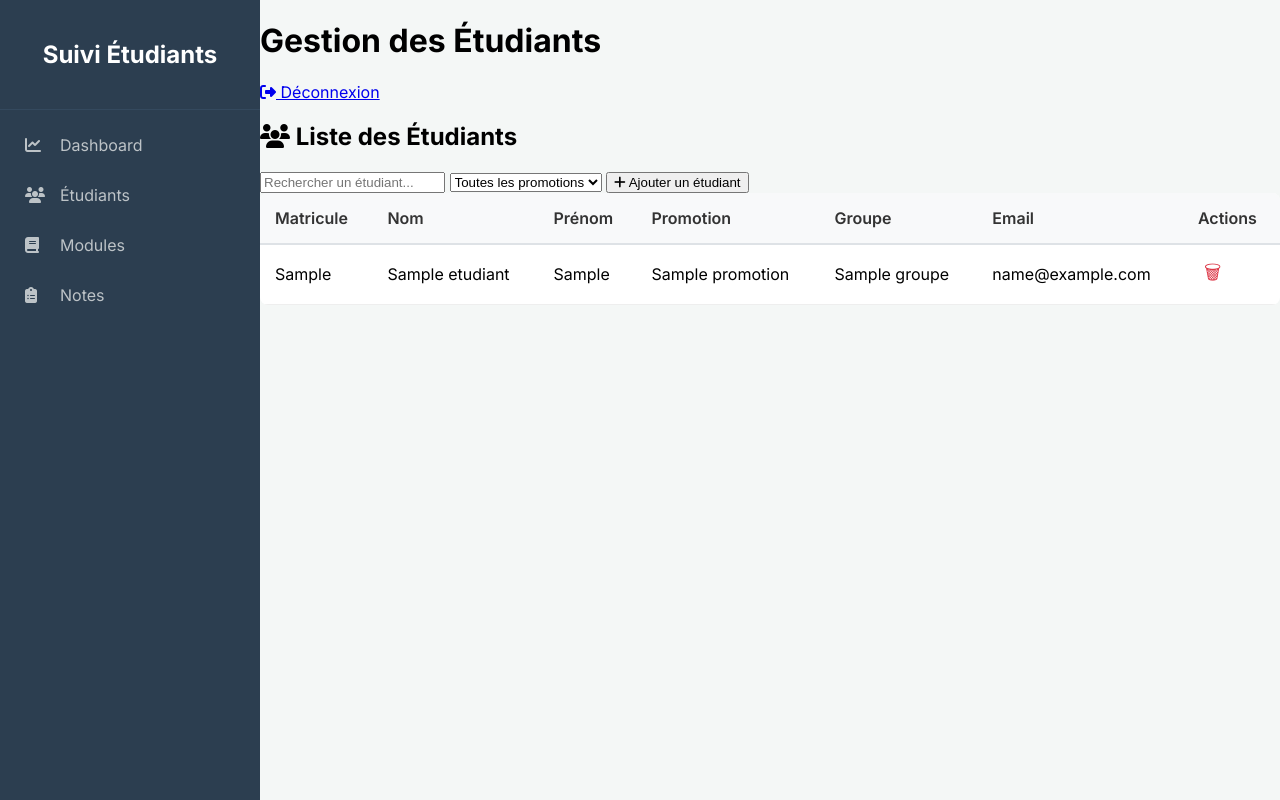
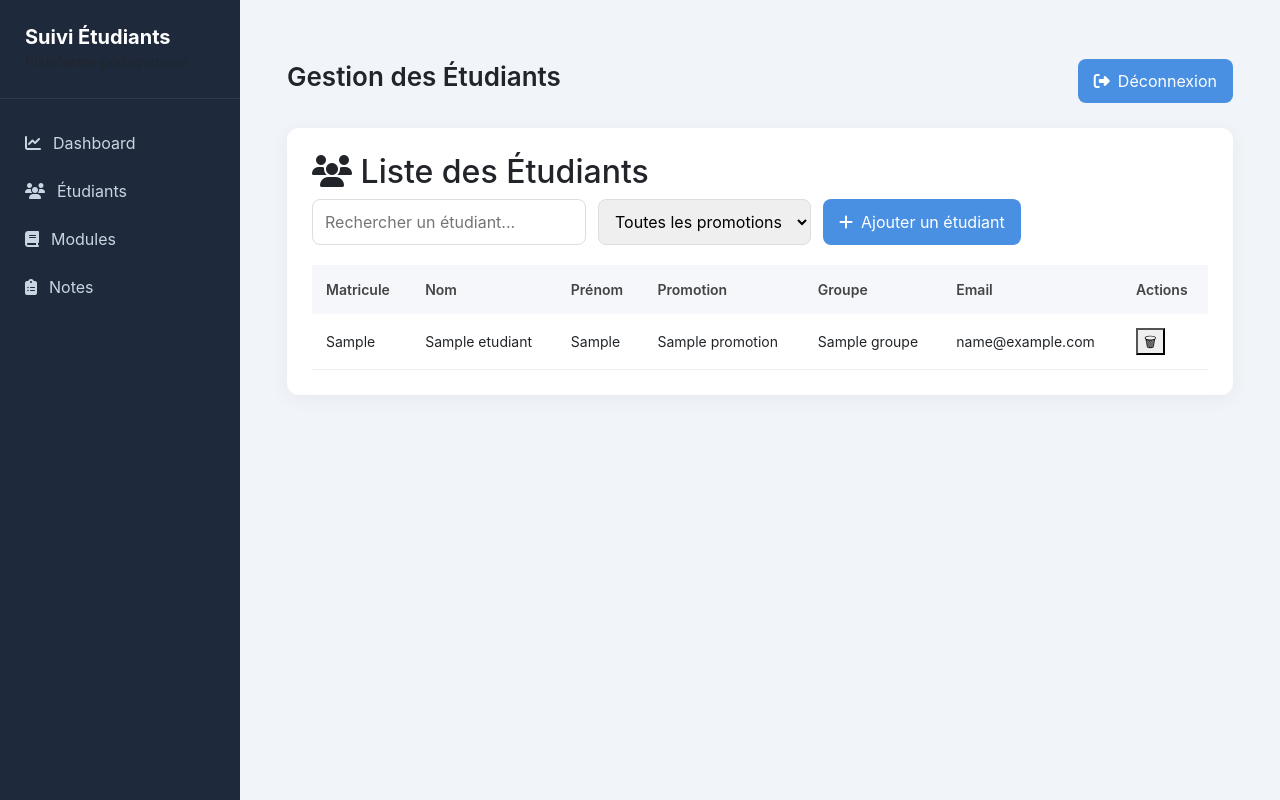
Before and after one commit to timatou/Projet-Tutor-, a Django app: page /etudiants/liste/ in a window 1280 px wide. Run offline with Django 5.2, Linux system fonts and the light colour scheme; tables that the repository leaves empty hold one stand-in row (values such as "Sample post").

Commit message:
refonte du css global et de m'application etuidant

```diff
--- a/application/settings.py
+++ b/application/settings.py
@@ -71,6 +71,9 @@ USE_I18N = True
 USE_TZ = True
 
 STATIC_URL = 'static/'
+STATICFILES_DIRS = [
+    BASE_DIR / 'static',
+]
 
 DEFAULT_AUTO_FIELD = 'django.db.models.BigAutoField'
 
--- a/etudiants/static/etudiants/css/etudiants.css
+++ b/etudiants/static/etudiants/css/etudiants.css
@@ -1,88 +1,126 @@
-/* --- Structure de la Table --- */
-#tableEtudiants {
-    width: 100%;
-    border-collapse: collapse;
-    background: white;
-    border-radius: 8px;
-    overflow: hidden;
+/* Layout */
+.topbar{
+    display:flex;
+    justify-content:space-between;
+    align-items:center;
+    margin-bottom:25px;
 }
 
-#tableEtudiants th {
-    background-color: #f8f9fa;
-    color: #333;
-    padding: 15px;
-    text-align: left;
-    font-weight: 600;
-    border-bottom: 2px solid #dee2e6;
+.content-area{
+    background:white;
+    padding:25px;
+    border-radius:12px;
+    box-shadow:0 4px 20px rgba(0,0,0,0.05);
 }
 
-#tableEtudiants td {
-    padding: 12px 15px;
-    border-bottom: 1px solid #eee;
-    vertical-align: middle;
+/* Table */
+.table-container{
+    width:100%;
 }
 
-/* --- Badges de Performance (Liaison Django Model) --- */
-.badge {
-    padding: 5px 12px;
-    border-radius: 20px;
-    font-size: 0.85rem;
-    font-weight: bold;
-    color: white;
-    display: inline-block;
+#tableEtudiants{
+    width:100%;
+    border-collapse:collapse;
 }
 
-.bg-success { background-color: #28a745; } /* Vert */
-.bg-warning { background-color: #ffc107; color: #212529; } /* Orange */
-.bg-danger { background-color: #dc3545; } /* Rouge */
-
-/* --- Modal Stylisé --- */
-.modal {
-    display: none; /* Caché par défaut */
-    position: fixed;
-    z-index: 9999;
-    left: 0; top: 0; width: 100%; height: 100%;
-    background-color: rgba(0, 0, 0, 0.5);
-    backdrop-filter: blur(4px);
-    justify-content: center;
-    align-items: center;
+#tableEtudiants th{
+    text-align:left;
+    padding:14px;
+    background:#f5f7fb;
+    font-weight:600;
+    font-size:14px;
+    color:#444;
 }
 
-.modal-content {
-    background: white;
-    padding: 30px;
-    border-radius: 12px;
-    width: 100%;
-    max-width: 450px;
-    box-shadow: 0 10px 25px rgba(0,0,0,0.2);
-    position: relative;
+#tableEtudiants td{
+    padding:14px;
+    border-bottom:1px solid #eee;
+    font-size:14px;
 }
 
-.close-modal {
-    position: absolute;
-    top: 15px; right: 20px;
-    font-size: 24px;
-    background: none; border: none; cursor: pointer;
+#tableEtudiants tbody tr:hover{
+    background:#fafafa;
 }
 
-/* --- Formulaire --- */
-#formEtudiant input, #formEtudiant select {
-    width: 100%;
-    padding: 10px;
-    margin: 10px 0;
-    border: 1px solid #ccc;
-    border-radius: 6px;
+/* Filters */
+.filters-bar{
+    display:flex;
+    gap:12px;
+    margin-bottom:20px;
 }
 
-.form-row {
-    display: flex; gap: 10px;
+.input-filter{
+    padding:10px 12px;
+    border-radius:8px;
+    border:1px solid #ddd;
+    min-width:200px;
 }
 
-.full-width { width: 100%; margin-top: 15px; }
+.input-filter:focus{
+    outline:none;
+    border-color:#4a90e2;
+}
 
-/* --- Boutons --- */
-.btn-icon.delete {
-    background: none; border: none; cursor: pointer;
-    font-size: 1.2rem; color: #dc3545; transition: 0.2s;
+/* Buttons */
+.btn-action{
+    background:#4a90e2;
+    color:white;
+    border:none;
+    padding:10px 16px;
+    border-radius:8px;
+    cursor:pointer;
+    text-decoration:none;
+    transition:0.2s;
+    display:inline-flex;
+    align-items:center;
+    gap:8px;
 }
-.btn-icon.delete:hover { transform: scale(1.2); }
+
+.btn-action:hover{
+    background:#357abd;
+}
+
+/* Modal */
+.modal{
+    display:none;
+    position:fixed;
+    inset:0;
+    background:rgba(0,0,0,0.4);
+    justify-content:center;
+    align-items:center;
+}
+
+.modal-content{
+    background:white;
+    padding:30px;
+    border-radius:14px;
+    width:420px;
+    max-width:90%;
+    box-shadow:0 20px 50px rgba(0,0,0,0.2);
+}
+
+/* Form */
+.form-group{
+    display:flex;
+    flex-direction:column;
+    margin-bottom:15px;
+}
+
+.form-group label{
+    font-size:13px;
+    margin-bottom:6px;
+    color:#555;
+}
+
+.form-group input,
+.form-group select{
+    padding:10px;
+    border-radius:8px;
+    border:1px solid #ddd;
+}
+
+.form-group input:focus,
+.form-group select:focus{
+    border-color:#4a90e2;
+    outline:none;
+}
--- a/static/css/style.css
+++ b/static/css/style.css
@@ -1,159 +1,71 @@
-/* RESET
-* { margin:0; padding:0; box-sizing:border-box; }
-body { font-family:"Segoe UI",sans-serif; background:#f5f7fa; color:#333; }
-a { text-decoration:none; color:inherit; }
-
-/* SIDEBAR */
-.sidebar {
-  width:250px; background:white; box-shadow:2px 0 10px rgba(0,0,0,.1);
-  display:flex; flex-direction:column; height:100vh;
-  position:fixed; left:0; top:0;
-}
-.sidebar-header {
-  padding:25px 20px; color:white;
-  background:linear-gradient(135deg,#667eea,#764ba2);
-}
-.menu { flex:1; padding:20px 0; }
-.menu-item {
-  display:block; padding:15px 25px; color:#555;
-  border-left:3px solid transparent; transition:.3s;
-}
-.menu-item:hover { background:#f5f5f5; border-left-color:#667eea; }
-.menu-item.active { background:#eef1ff; color:#667eea; border-left-color:#667eea; font-weight:600; }
-
-/* TOPBAR */
-.topbar {
-  background:white; padding:20px 30px;
-  box-shadow:0 2px 5px rgba(0,0,0,.1);
-  display:flex; justify-content:space-between; align-items:center;
-  margin-left:250px; position:fixed; top:0; left:250px; right:0;
-}
-.main-content { margin-left:250px; margin-top:80px; padding:30px; }
-.content-area { padding:30px; }
-
-/* BOUTONS */
-.btn-action {
-  padding:10px 18px; background:#667eea; color:white;
-  border:none; border-radius:6px; cursor:pointer;
-}
-.btn-action:hover { background:#5568d3; }
-
-/* CARDS */
-.stats-grid {
-  display:grid; grid-template-columns:repeat(auto-fit,minmax(250px,1fr));
-  gap:20px; margin-bottom:30px;
-}
-.stat-card {
-  background:white; padding:25px; border-radius:10px;
-  box-shadow:0 2px 8px rgba(0,0,0,.1);
-}
-.stat-value { font-size:32px; font-weight:700; }
-.stat-label { color:#666; }
-
-/* TABLES */
-.table-container {
-  background:white; border-radius:10px;
-  box-shadow:0 2px 8px rgba(0,0,0,.1);
-}
-th, td { padding:15px; }
-thead { background:#f5f7fa; }
-
-/* SELECT */
-select { padding:10px; border-radius:6px; border:1px solid #ddd; }
-
-/* MODAL */
-.modal {
-  display:none; position:fixed; z-index:100;
-  width:100%; height:100%; background:rgba(0,0,0,.4);
-  justify-content:center; align-items:center;
-}
-.modal-content {
-  background:white; padding:25px; border-radius:10px;
-}
-.close-modal { position:absolute; right:15px; top:10px; cursor:pointer; }
-
-/* CHART CANVAS */
-canvas { width:100% !important; height:280px !important; }
-/* ====== PAGE DE CONNEXION ====== */
-.login-container {
-  display: flex;
-  justify-content: center;
-  align-items: center;
-  min-height: 100vh;
-  background: linear-gradient(135deg, #667eea 0%, #764ba2 100%);
-  padding: 20px;
+/* GLOBAL LAYOUT */
+body{
+    background:#f1f4f9;
+    font-family: "Inter", sans-serif;
 }
 
-.login-box {
-  background: white;
-  padding: 40px;
-  border-radius: 15px;
-  box-shadow: 0 15px 35px rgba(0, 0, 0, 0.2);
-  width: 100%;
-  max-width: 400px;
-  text-align: center;
+/* Sidebar */
+.sidebar{
+    position:fixed;
+    left:0;
+    top:0;
+    width:240px;
+    height:100vh;
+    background:#1e293b;
+    color:white;
+    padding:25px 0;
 }
 
-.login-header i {
-  font-size: 60px;
-  color: #667eea;
-  margin-bottom: 15px;
+.sidebar-header{
+    padding:0 25px 25px 25px;
+    border-bottom:1px solid rgba(255,255,255,0.08);
 }
 
-.login-header h1 {
-  font-size: 24px;
-  margin-bottom: 5px;
+.sidebar-header h2{
+    font-size:20px;
+    margin:0;
 }
 
-.login-header p {
-  color: #666;
-  font-size: 14px;
-  margin-bottom: 25px;
+.sidebar-header small{
+    color:#94a3b8;
 }
 
-.form-group {
-  margin-bottom: 20px;
-  text-align: left;
+/* Menu */
+.menu{
+    margin-top:20px;
+    display:flex;
+    flex-direction:column;
 }
 
-.form-group label {
-  display: block;
-  margin-bottom: 8px;
-  font-weight: 500;
+.menu-item{
+    padding:12px 25px;
+    color:#cbd5e1;
+    text-decoration:none;
+    display:flex;
+    align-items:center;
+    gap:12px;
+    transition:0.2s;
 }
 
-.form-group input {
-  width: 100%;
-  padding: 12px 15px;
-  border: 2px solid #e0e0e0;
-  border-radius: 8px;
-  font-size: 14px;
+.menu-item:hover{
+    background:#334155;
+    color:white;
 }
 
-.form-group input:focus {
-  border-color: #667eea;
-  outline: none;
+.menu-item.active{
+    background:#2563eb;
+    color:white;
 }
 
-.btn-login {
-  width: 100%;
-  padding: 12px;
-  background: linear-gradient(135deg, #667eea 0%, #764ba2 100%);
-  color: white;
-  border: none;
-  border-radius: 8px;
-  font-size: 16px;
-  font-weight: 600;
-  cursor: pointer;
-  transition: transform 0.2s;
+/* Main */
+.main-content{
+    margin-left:240px;
+    padding:35px;
+    min-height:100vh;
 }
 
-.btn-login:hover {
-  transform: translateY(-2px);
+/* Page title */
+.topbar h1{
+    font-size:26px;
+    font-weight:600;
 }
-
-.login-footer {
-  margin-top: 20px;
-  color: #666;
-  font-size: 12px;
-}
--- a/templates/base.html
+++ b/templates/base.html
@@ -5,59 +5,62 @@
     <meta charset="UTF-8">
     <meta name="viewport" content="width=device-width, initial-scale=1.0">
     <title>{% block title %}Gestion Scolaire{% endblock %}</title>
-    <link href="https://fonts.googleapis.com/css2?family=Inter:wght@300;400;500;600;700&display=swap" rel="stylesheet">
-    <link rel="stylesheet" href="https://cdnjs.cloudflare.com/ajax/libs/font-awesome/6.4.0/css/all.min.css">
 
-    <style>
-        :root {
-            --sidebar-width: 260px;
-            --primary-color: #4a90e2;
-            --bg-color: #f4f7f6;
-            --sidebar-bg: #2c3e50;
-        }
-        body { font-family: 'Inter', sans-serif; margin: 0; display: flex; background-color: var(--bg-color); }
+    <!-- Bootstrap -->
+    <link href="https://cdn.jsdelivr.net/npm/bootstrap@5.3.3/dist/css/bootstrap.min.css" rel="stylesheet">
 
-        .sidebar {
-            width: var(--sidebar-width); height: 100vh; background: var(--sidebar-bg);
-            color: white; position: fixed; left: 0; top: 0; z-index: 1000;
-        }
+    <!-- Icons -->
+    <link rel="stylesheet" href="https://cdnjs.cloudflare.com/ajax/libs/font-awesome/6.5.0/css/all.min.css">
 
-        .sidebar-header { padding: 20px; text-align: center; border-bottom: 1px solid #34495e; }
+    <!-- GLOBAL CSS -->
+    <link rel="stylesheet" href="{% static 'css/style.css' %}">
 
-        .menu { padding: 10px 0; }
-        .menu-item {
-            display: flex; align-items: center; padding: 15px 25px;
-            color: #bdc3c7; text-decoration: none; transition: 0.3s;
-        }
-        .menu-item i { margin-right: 15px; width: 20px; }
-        .menu-item:hover, .menu-item.active { background: #34495e; color: white; border-left: 4px solid var(--primary-color); }
-
-        .main-content {
-            margin-left: var(--sidebar-width); width: calc(100% - var(--sidebar-width));
-            min-height: 100vh; display: flex; flex-direction: column;
-        }
-        .modal { /* ... ton style modal existant ... */ }
-    </style>
     {% block styles %}{% endblock %}
 </head>
+
 <body>
 
+<!-- SIDEBAR -->
 <aside class="sidebar">
     <div class="sidebar-header">
-        <h2>Suivi Étudiants</h2>
+        <h2 class="fw-bold">Suivi Étudiants</h2>
+        <small class="text-muted">Plateforme pédagogique</small>
     </div>
+
     <nav class="menu">
-        <a href="#" class="menu-item"><i class="fas fa-chart-line"></i> Dashboard</a>
-        <a href="{% url 'liste_etudiants' %}" class="menu-item"><i class="fas fa-users"></i> Étudiants</a>
-        <a href="{% url 'liste_modules' %}" class="menu-item"><i class="fas fa-book"></i> Modules</a>
-        <a href="{% url 'liste_notes' %}" class="menu-item"><i class="fas fa-clipboard-list"></i> Notes</a>
+        <a href="#" class="menu-item disabled">
+        <i class="fas fa-chart-line"></i>
+        <span>Dashboard</span>
+        </a>
+
+
+        <a href="{% url 'liste_etudiants' %}" class="menu-item">
+            <i class="fas fa-users"></i>
+            <span>Étudiants</span>
+        </a>
+
+        <a href="{% url 'liste_modules' %}" class="menu-item">
+            <i class="fas fa-book"></i>
+            <span>Modules</span>
+        </a>
+
+        <a href="{% url 'liste_notes' %}" class="menu-item">
+            <i class="fas fa-clipboard-list"></i>
+            <span>Notes</span>
+        </a>
     </nav>
 </aside>
 
+<!-- CONTENU PRINCIPAL -->
 <main class="main-content">
+    <div class="container-fluid py-4">
         {% block content %}
         {% endblock %}
+    </div>
 </main>
+
+<!-- JS Bootstrap -->
+<script src="https://cdn.jsdelivr.net/npm/bootstrap@5.3.3/dist/js/bootstrap.bundle.min.js"></script>
 
 {% block scripts %}{% endblock %}
 </body>
```
Lines whose indentation alone changed are shown as unchanged.
